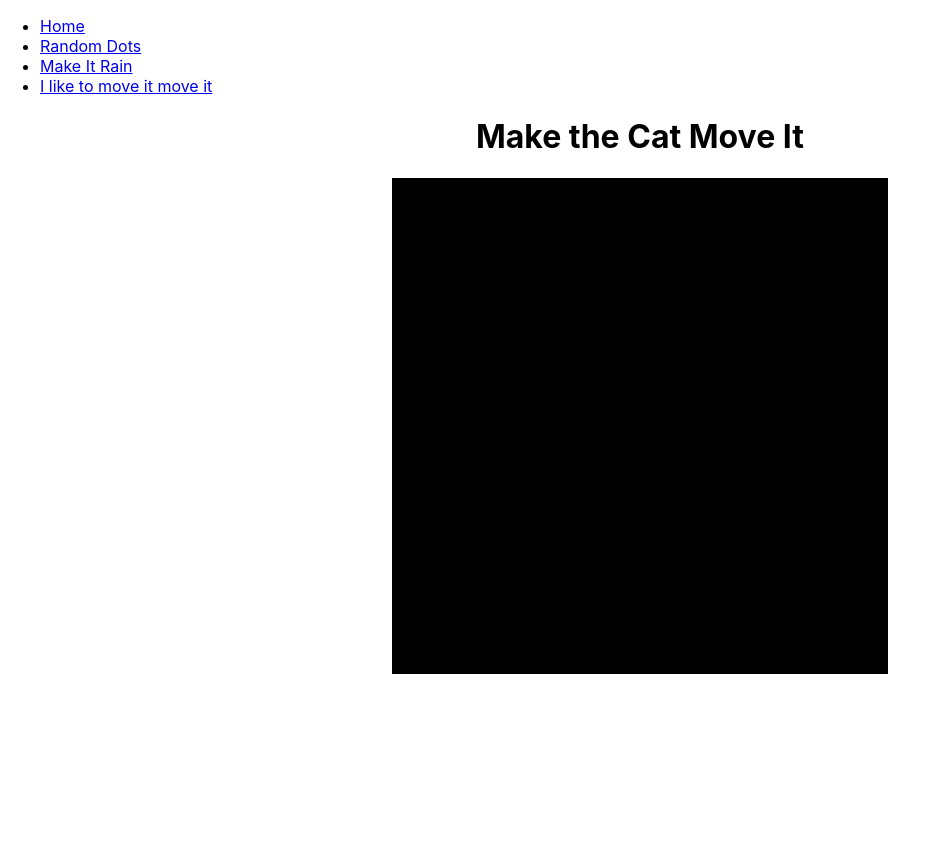
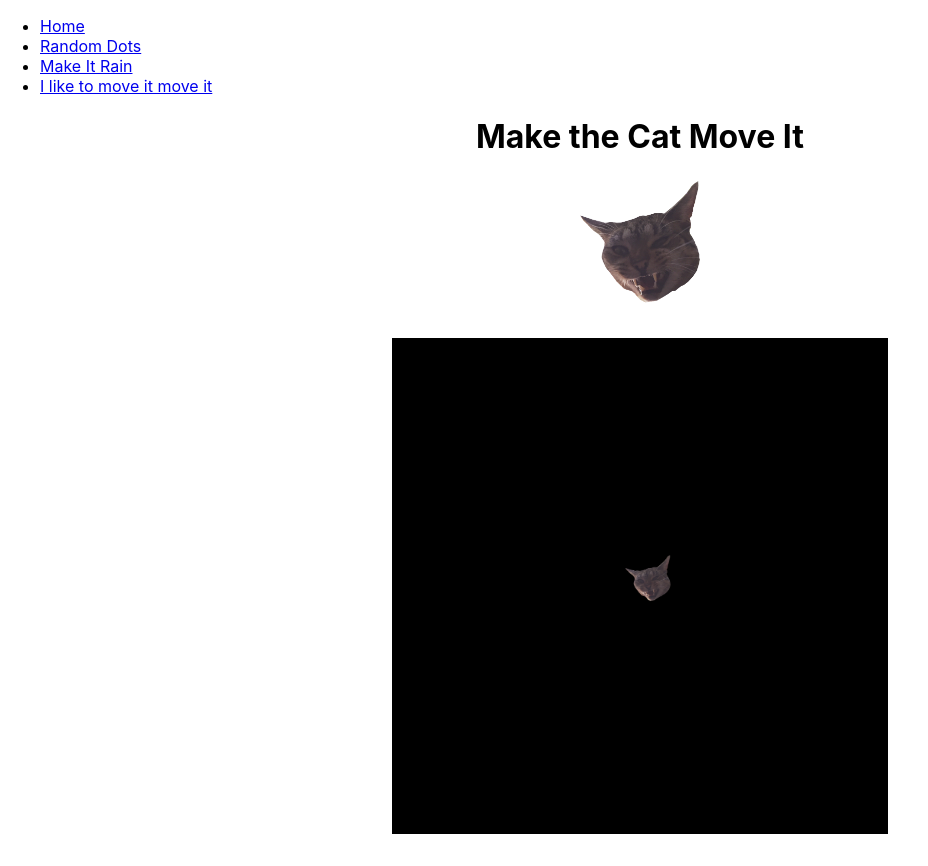
Before and after one commit to breadoliveoilsalt/getMouz, a React (Create React App) app in the folder client/: page /moveit in a window 1280 px wide. Shown: the whole page, without its empty margins (0-928 px from the left). Before the commit the page ends 800 px from the top, so only its background shows below. Built offline with nearby package versions, Linux system fonts and the light colour scheme.

Commit message:
To MoveItContainer, add cat image header and center cat image in container.

```diff
--- a/client/src/components_container/moveItContainer.js
+++ b/client/src/components_container/moveItContainer.js
@@ -1,6 +1,8 @@
 import React, { Component } from 'react'
 import { connect } from 'react-redux'
 import { createRainFactory, addRainDropFactory, addRainDrop, updateRainDrop, clearRainDrop, clearRainDropFactoryAndRainDrops } from '../actions/rainActions'
+import catImage from '../images/cat-small.png'
+
 
 
 class MoveItContainer extends Component {
@@ -8,9 +10,10 @@ class MoveItContainer extends Component {
   render() {
     return (
       <div>
-        <h1 className="text-centered">Make the Cat Move It</h1>
+        <h1 className="text-centered">Make the Cat Move It   </h1>
+        <img id={"cat-header-image"} className="text-centered" src={catImage} />
         <div className="container">
-
+          <img id={"cat-game-image"} src={catImage} style={{display: "inline-block", position: "absolute", bottom: "14em", left: "14em"}}/>
         </div>
       </div>
     )
--- a/client/src/parentCSS.css
+++ b/client/src/parentCSS.css
@@ -1,6 +1,6 @@
 .container {
   position: relative;
-  margin: auto;
+  margin: 2em auto;
   /* height: 80vh; */
   /* width: 80vh; */
   height: 30em;  /* 16px * 30 = 460px */
@@ -13,6 +13,17 @@
   text-align: center;
 }
 
+#cat-header-image {
+  display: block;
+  margin: auto;
+  height: 8em;
+  width: 8em;
+}
+
+#cat-game-image {
+  height: 3em;
+  width: 3em;
+}
 /* to delete at some point: */
 .dotty {
   position: absolute;
```
